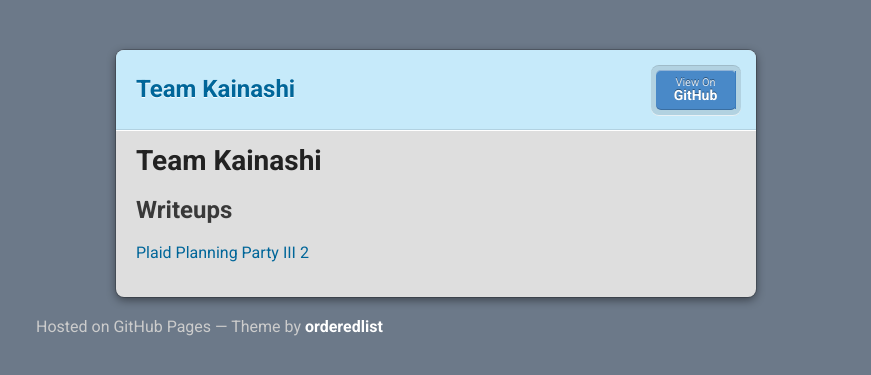
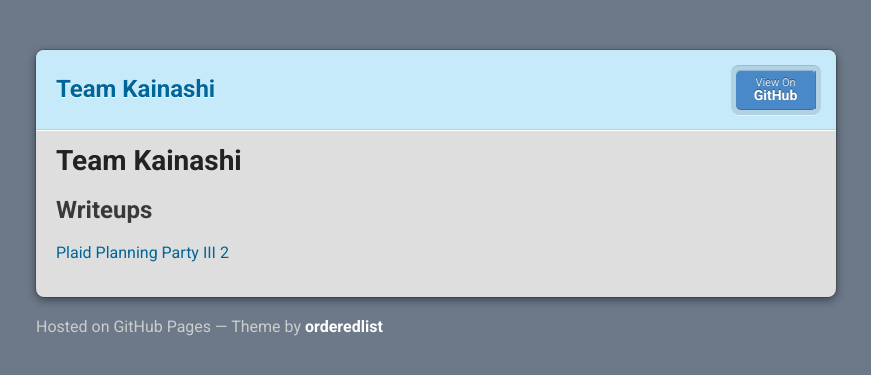
Before and after one commit to kainashi/kainashi.github.io, a Jekyll site: the page built from index.md, in a window 1280 px wide. Shown: the top 375 px of the page, without its empty margins (204-1075 px from the left). Built offline with Jekyll 4.4.1, drawn with Linux system fonts in a browser that asks for light colours; our own code applies the rules of GitHub Pages for plain Markdown files; a script that is not in the unit is left out; the repository's description, which GitHub fills in, is left out.

Commit message:
Update jekyll-theme-modernist.scss

```diff
--- a/_sass/jekyll-theme-modernist.scss
+++ b/_sass/jekyll-theme-modernist.scss
@@ -15,7 +15,7 @@ body {
 }
 
 .wrapper {
-  width:640px;
+  width:800px;
   margin:0 auto;
   background:#DEDEDE;
   border-radius: 8px;
```
